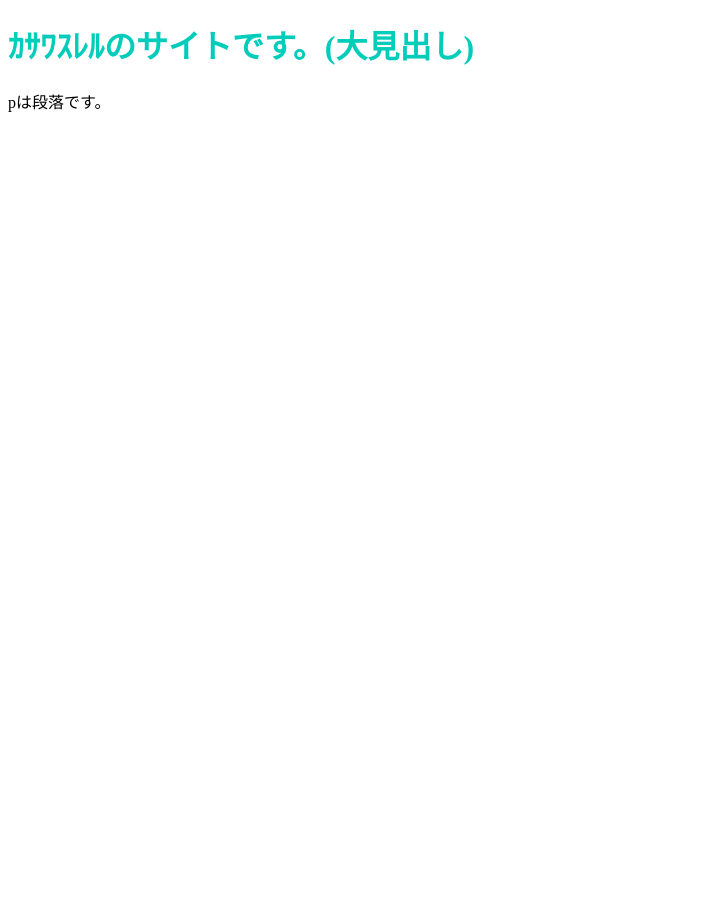
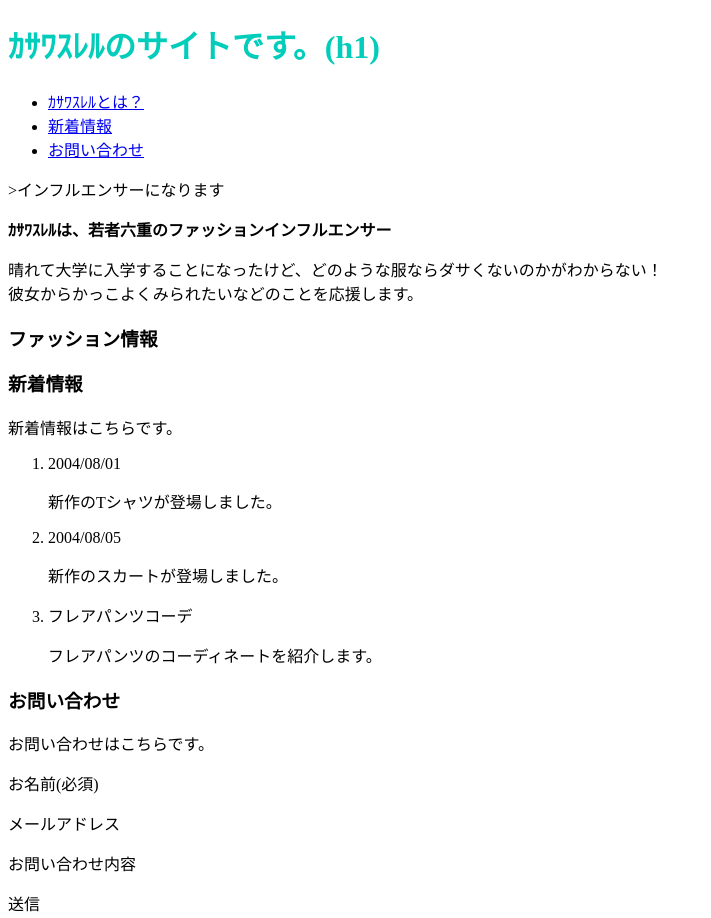
Before and after one commit to Komuron0000/kasawasureru, a plain HTML site: page index.html in a window 1280 px wide. Shown: the top 918 px of the page, without its empty margins (0-711 px from the left). Before the commit the page ends 800 px from the top, so only its background shows below. Drawn offline with Linux system fonts and the light colour scheme.

Commit message:
Add files via upload

```diff
--- a/index.html
+++ b/index.html
@@ -6,7 +6,43 @@
     <link rel="stylesheet" href="stylesheet.css">
   </head>
   <body>
-    <h1 class="title">ｶｻﾜｽﾚﾙのサイトです。(大見出し)</h1>
+    <h1 class="title">ｶｻﾜｽﾚﾙのサイトです。(h1)</h1>
+    <ul>
+      <li><a href="#about">ｶｻﾜｽﾚﾙとは？</a></li>
+      <li><a href="#news">新着情報</a></li>
+      <li><a href="#contact">お問い合わせ</a></li>
+    </ul>
+
+    <p id="about"></p>>インフルエンサーになります</p>
+    <p><strong>ｶｻﾜｽﾚﾙは、若者六重のファッションインフルエンサー</strong></p>
+    <p>晴れて大学に入学することになったけど、どのような服ならダサくないのかがわからない！
+      <br>彼女からかっこよくみられたいなどのことを応援します。</p>
+
+
+    <h3>ファッション情報</h3>
+
+    <h3 id="news">新着情報</h3>
+
+    <p>新着情報はこちらです。</p>
+    <ol>
+      <li>2004/08/01</li>
+      <p>新作のTシャツが登場しました。</p>
+      <li>2004/08/05</li>
+      <p>新作のスカートが登場しました。</p>
+      <li>フレアパンツコーデ</li>
+      <p>フレアパンツのコーディネートを紹介します。</p>
+    </ol>
+
+    <h3 id="contact">お問い合わせ</h3>
+    <p>お問い合わせはこちらです。</p>
+    <p>お名前(必須)</p>
+    <p>メールアドレス</p>
+    <p>お問い合わせ内容</p>
+    <p>送信</p>
+
+
+
+
     <p>pは段落です。</p>
   </body>
 </html>
```
